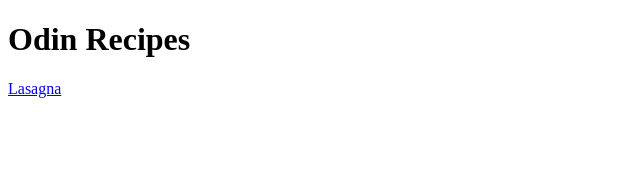
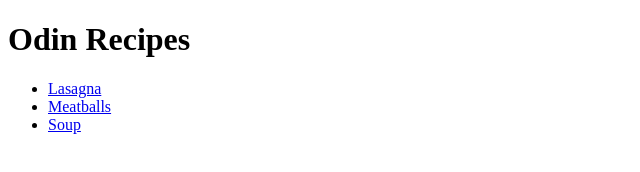
Before and after one commit to Okapikid/odin-recipes, a plain HTML site: page index.html in a window 1280 px wide. Shown: the whole page, without its empty margins (0-640 px from the left). Drawn offline with Linux system fonts and the light colour scheme.

Commit message:
Added Recipes index.html

```diff
--- a/index.html
+++ b/index.html
@@ -8,7 +8,12 @@
 
     <body>
         <h1>Odin Recipes</h1>
-        <a href="./recipes/lasagna.html">Lasagna</a>
+        <ul>
+            <li><a href="./recipes/lasagna.html">Lasagna</a></li>
+            <li><a href="./recipes/meatballs.html">Meatballs</a></li>
+            <li><a href="./recipes/soup.html">Soup</a></li>
+        </ul>
+
     </body>
 
 </html>
```
